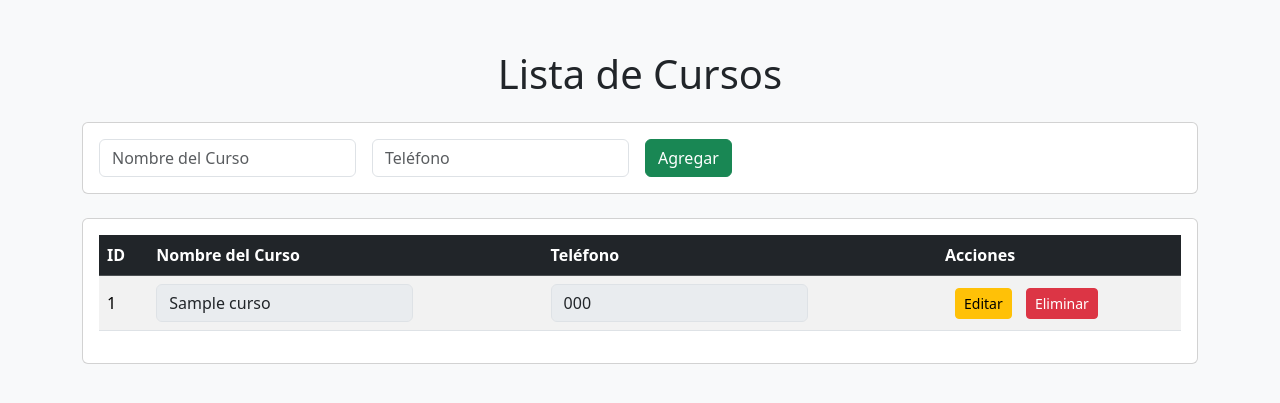
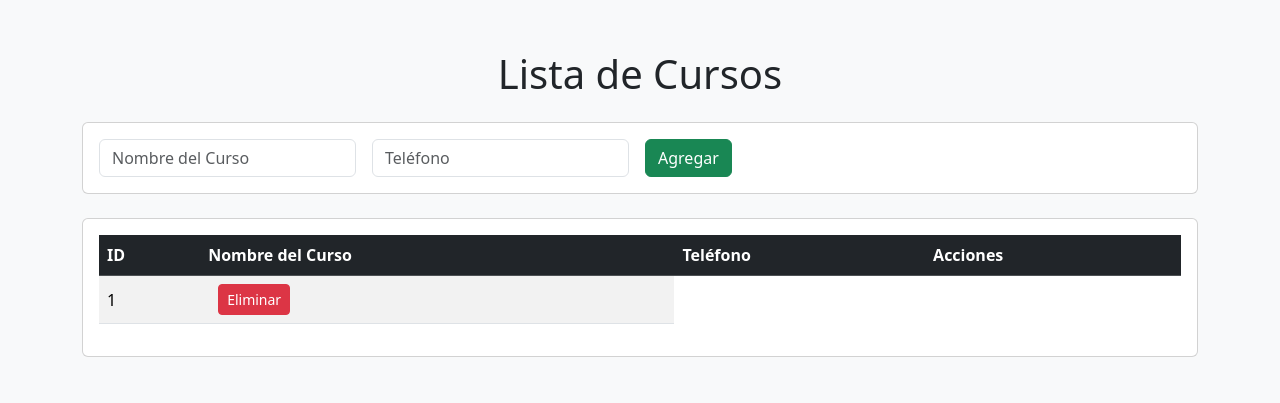
Before and after one commit to DarkBell1221/flaskPractica2J, a Flask app: page /registros in a window 1280 px wide. Shown: the top 403 px of the page. Run offline with Flask 3, Linux system fonts and the light colour scheme; tables that the repository leaves empty or names only in its code hold one stand-in row (values such as "Sample post").

Commit message:
Update inscripcion.html

```diff
--- a/templates/inscripcion.html
+++ b/templates/inscripcion.html
@@ -62,16 +62,7 @@
                             <tr>
                                 <td>{{ registro['Id_Curso'] }}</td>
                                 <td>
-                                    <form class="d-inline edit-form" data-id="{{ registro['Id_Curso'] }}">
-                                        <input type="text" name="nombre_curso" value="{{ registro['Nombre_Curso'] }}" class="form-control" required disabled>
-                                </td>
-                                <td>
-                                        <input type="text" name="telefono" value="{{ registro['Telefono'] }}" class="form-control" required disabled>
-                                </td>
-                                <td>
-                                        <button type="button" class="btn btn-warning btn-sm btn-space editar">Editar</button>
-                                        <button type="button" class="btn btn-primary btn-sm btn-space guardar" style="display: none;">Guardar</button>
-                                    </form>
+
 
                                     <form action="/eliminar/{{ registro['Id_Curso'] }}" method="POST" class="d-inline">
                                         <button type="submit" class="btn btn-danger btn-sm btn-space">Eliminar</button>
```
